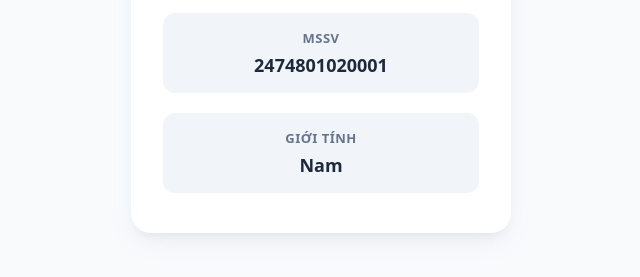
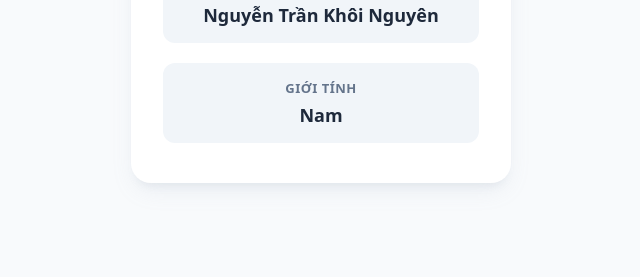
Before and after one commit to knguyedb/khoinguyen.github.io, a plain HTML site: page index.html in a window 1280 px wide. Shown: the part 381-658 px from the top of the page, without its empty margins (319-959 px from the left). Drawn offline with Linux system fonts and the light colour scheme.

Commit message:
Update index.html

```diff
--- a/index.html
+++ b/index.html
@@ -15,10 +15,6 @@
                 <span class="value">Nguyễn Trần Khôi Nguyên</span>
             </div>
             <div class="info-item">
-                <span class="label">MSSV</span>
-                <span class="value">2474801020001</span>
-            </div>
-            <div class="info-item">
                 <span class="label">Giới tính</span>
                 <span class="value">Nam</span>
             </div>
```
